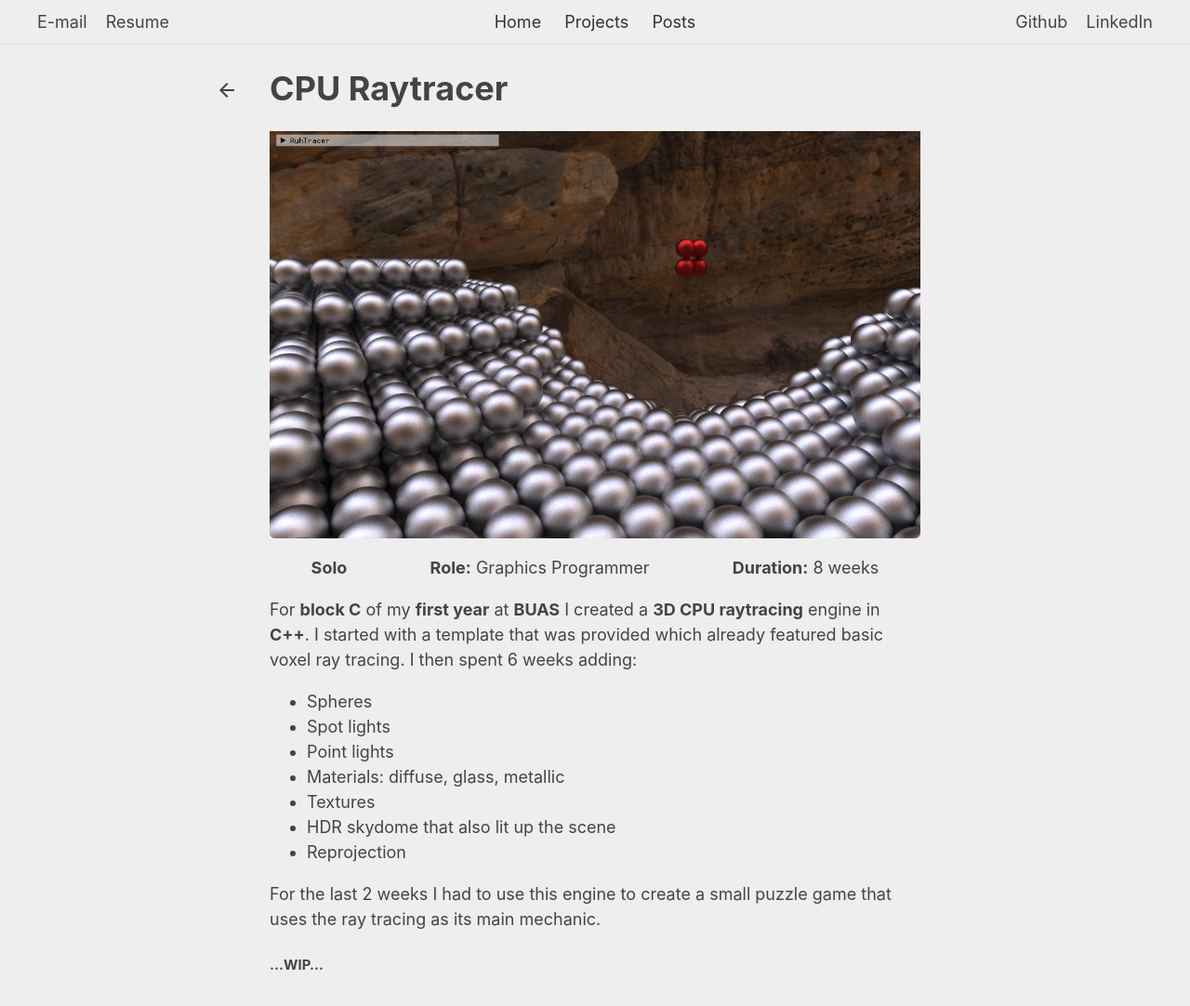
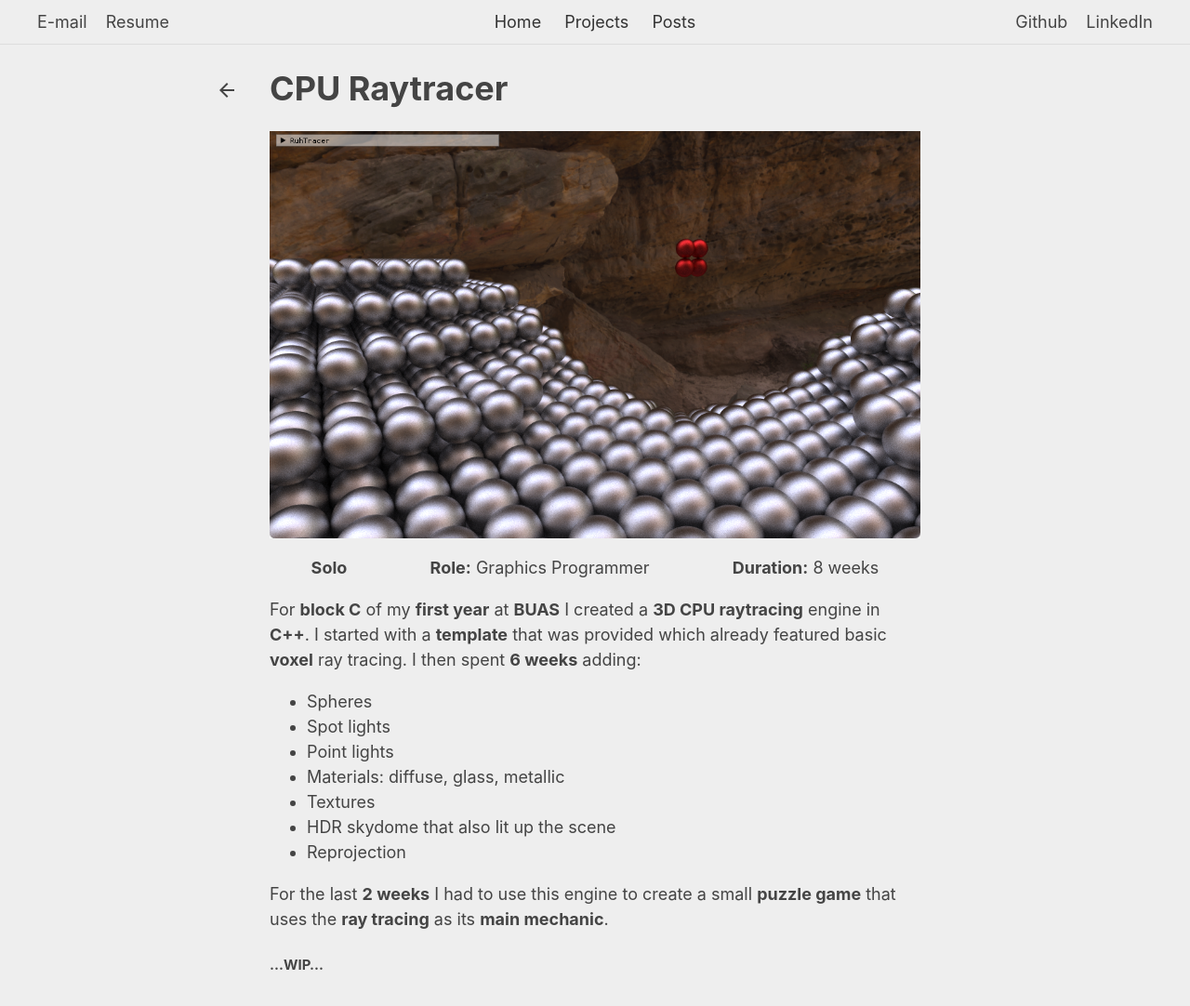
Before and after one commit to bakjedev/bakjedev.github.io, a Jekyll site: the page built from _projects/voxpopuli.md, in a window 1280 px wide and 1154 px high. Shown: the top 1082 px of the window at 93% size. Built offline with Jekyll 4.4.1, drawn with Linux system fonts in a browser that asks for light colours.

Commit message:
more bolding

```diff
--- a/_projects/voxpopuli.md
+++ b/_projects/voxpopuli.md
@@ -12,7 +12,7 @@
 - **Duration:** 8 weeks
 {:.project-table}
 
-For **block C** of my **first year** at **BUAS** I created a **3D CPU raytracing** engine in **C++**. I started with a template that was provided which already featured basic voxel ray tracing. I then spent 6 weeks adding:
+For **block C** of my **first year** at **BUAS** I created a **3D CPU raytracing** engine in **C++**. I started with a **template** that was provided which already featured basic **voxel** ray tracing. I then spent **6 weeks** adding:
 
 - Spheres
 - Spot lights
@@ -22,6 +22,6 @@
 - HDR skydome that also lit up the scene
 - Reprojection
 
-For the last 2 weeks I had to use this engine to create a small puzzle game that uses the ray tracing as its main mechanic.
+For the last **2 weeks** I had to use this engine to create a small **puzzle game** that uses the **ray tracing** as its **main mechanic**.
 
 ##### ...WIP...
```
Also changed, not shown: _projects/dustymayhem.md (+1 -1 lines), _projects/zentera.md (+1 -1 lines).
